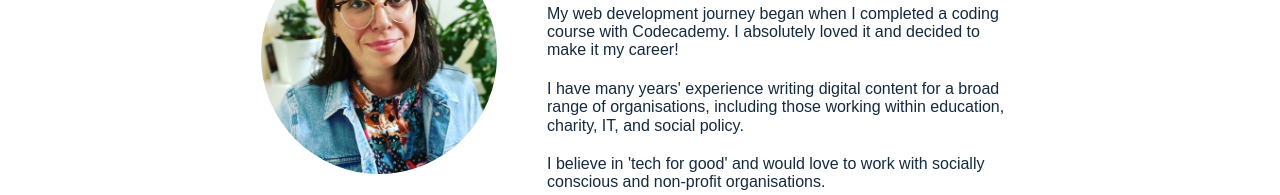
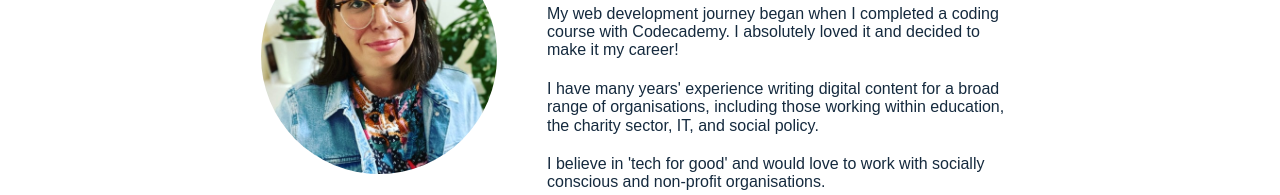
Before and after one commit to naomifathers/my-website, a website built with Parcel: page index.html in a window 1280 px wide. Shown: the part 2013-2208 px from the top of the page. Built offline with nearby package versions, Linux system fonts and the light colour scheme; a web font is replaced by a local one.

Commit message:
Fixed errors in HTML

```diff
--- a/index.html
+++ b/index.html
@@ -88,7 +88,7 @@
         <div class="about-text">
           <p>I’m based just outside Bath, UK, where I live with my partner and our dog. When I’m not coding I can be found checking out new music or curled up with a book.</p>
           <p>My web development journey began when I completed a coding course with Codecademy. I absolutely loved it and decided to make it my career!</p>
-          <p>I have many years' experience writing digital content for a broad range of organisations, including those working within education, charity, IT, and social policy.</p>
+          <p>I have many years' experience writing digital content for a broad range of organisations, including those working within education, the charity sector, IT, and social policy.</p>
           <p>I believe in 'tech for good' and would love to work with socially conscious and non-profit organisations.</p>
         </div>
       </div>
```
